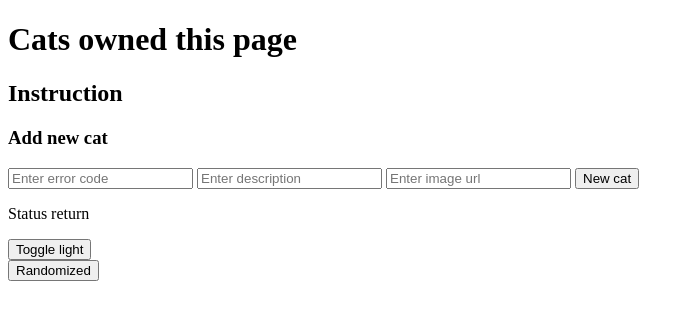
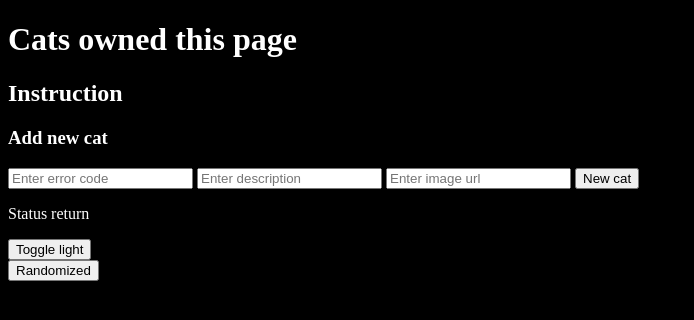
Before and after one commit to yeah1tnt/phase-1-project-test, a website: page index.html in a window 1280 px wide. Both pictures are taken after a click on the button "Toggle light". Shown: the whole page, without its empty margins (0-694 px from the left). Drawn offline with Linux system fonts and the light colour scheme; no server answers.

Commit message:
added dark-mode

```diff
--- a/index.html
+++ b/index.html
@@ -9,11 +9,11 @@
     <title>Document</title>
 </head>
 <body>
-    <h1>Cats owned this page</h1>
-    <h2 id="instruction" onmouseover="mouseOver(this)" onmouseout="mouseOvernot(this)">Instruction</h2>
+    <h1 class="text">Cats owned this page</h1>
+    <h2 class="text"id="instruction" onmouseover="mouseOver(this)" onmouseout="mouseOvernot(this)">Instruction</h2>
     <div class="input">
         <form class="addCat">
-            <h3>Add new cat</h3>
+            <h3 class="text">Add new cat</h3>
             <input
                 id="input-error"
                 type="text"
@@ -49,7 +49,7 @@
 
     </div>
     <div>
-        <p id="status">Status return</p>
+        <p class="text" id="status">Status return</p>
     </div>
     <button id="darkBtn">Toggle light</button>
     <br>
--- a/index.js
+++ b/index.js
@@ -67,6 +67,13 @@ function allButton(){
         document.getElementById("status").innerHTML = "Error and description have to be inputted";
     }
     })
+
+
+    let btn_3 = document.getElementById("darkBtn");
+    btn_3.addEventListener("click",function(e){
+        e.preventDefault();
+        document.body.classList.toggle("dark-mode");
+    })
 }
 
 fetch("http://localhost:3000/catPage",{
--- a/styles.css
+++ b/styles.css
@@ -1,6 +1,8 @@
-h1 {
+body{
+    background-color:white;
     color:black;
 }
-h2 {
-    color:black
+.dark-mode {
+    background-color:black;
+    color:white;
 }
```
